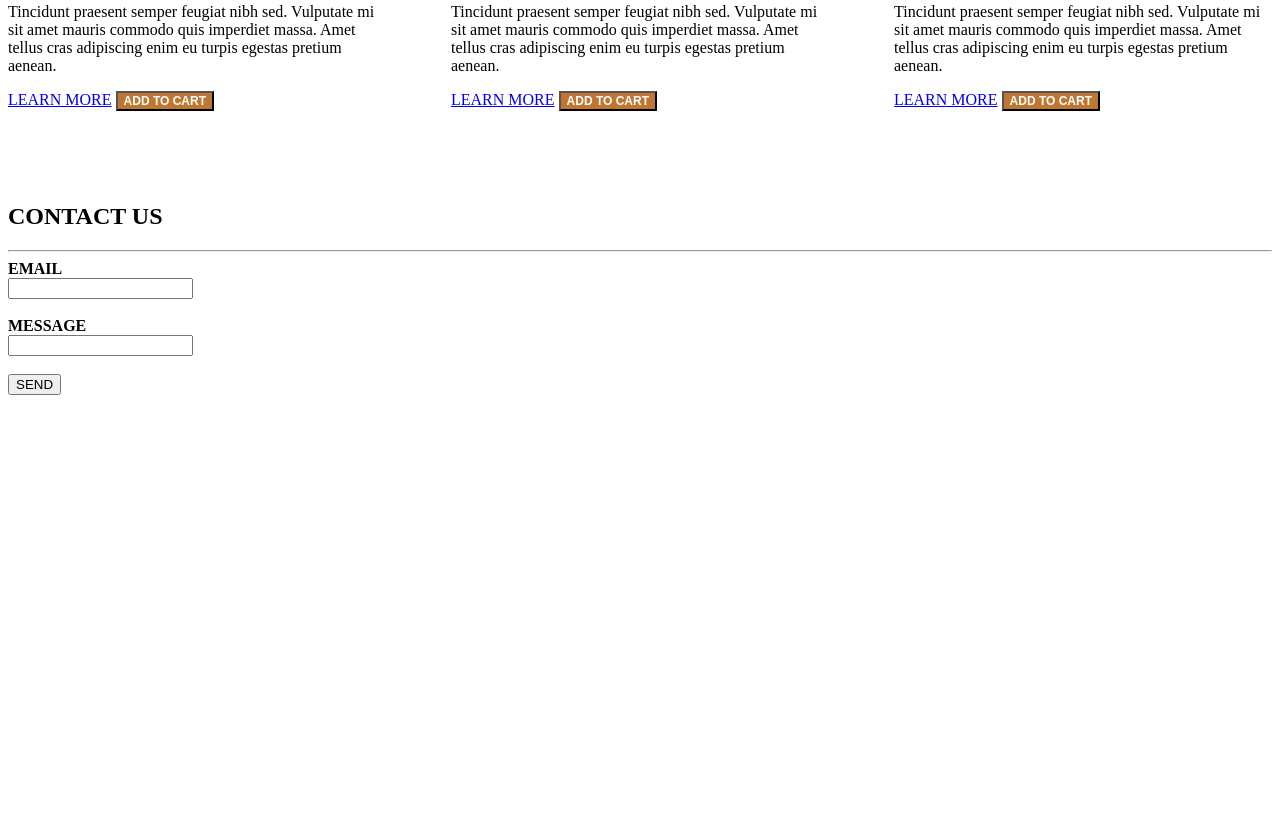
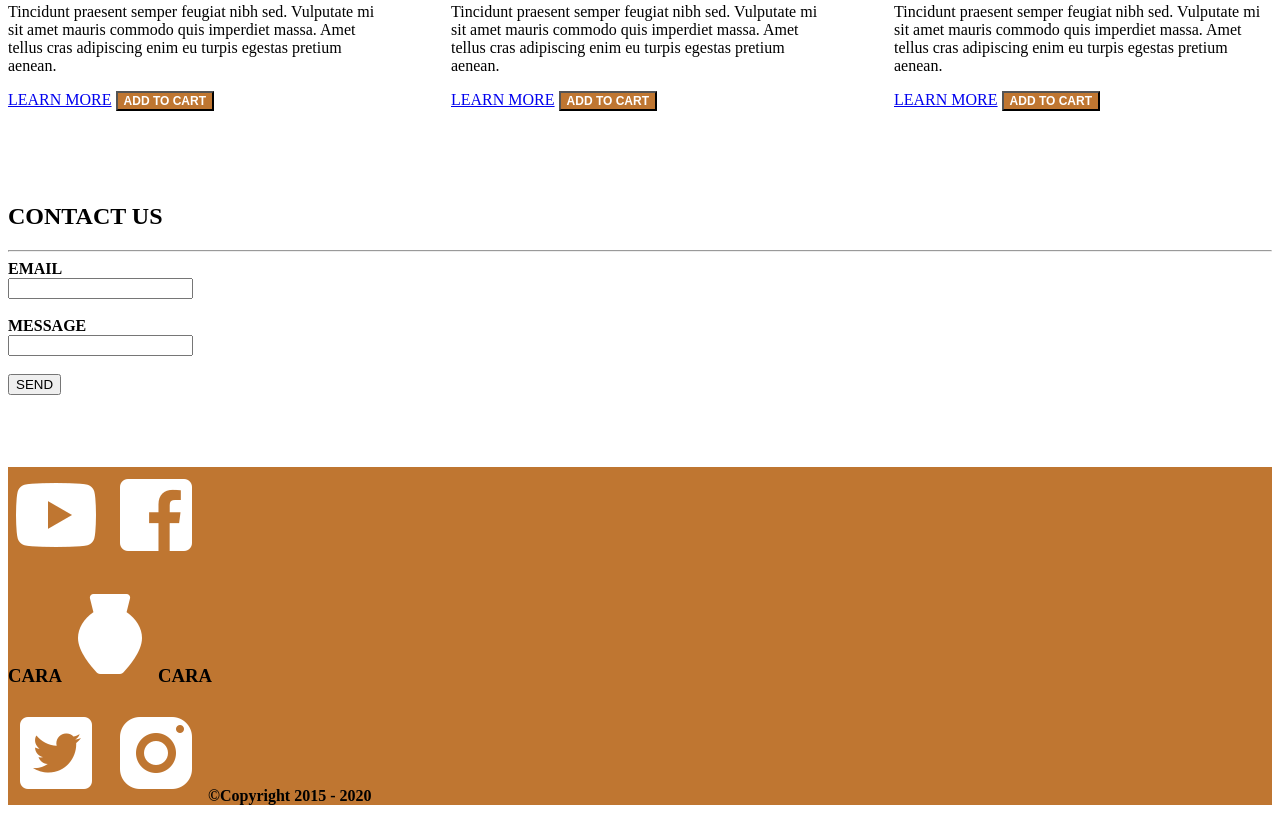
Before and after one commit to Creedo11/eCommWebsite, a plain HTML site: page index.html in a window 1280 px wide. Shown: the part 4198-5011 px from the top of the page. Before the commit the page ends 4601 px from the top, so only its background shows below. Drawn offline with Linux system fonts and the light colour scheme.

Commit message:
added footer section + began added footer contents

```diff
--- a/index.html
+++ b/index.html
@@ -189,5 +189,19 @@
             </div>
         </section>
     </main>
+    <br>
+    <br>
+    <br>
+    <br>
+    <footer>
+        <div>
+            <a><img class="footer_image" src="assets/icons8-youtube-96.png"></a>
+            <a><img class="footer_image" src="assets/icons8-facebook-96 (1).png"></a>
+            <h3>CARA<img class="footer_center_image" src = "assets/icons8-pottery-96 (1).png">CARA</h3>
+            <a><img class="footer_image" src="assets/icons8-twitter-96.png"></a>
+            <a><img class="footer_image" src="assets/icons8-instagram-96.png"></a>
+            <strong>©Copyright 2015 - 2020</strong>
+        </div>
+    </footer>
 </body>
 </html>
--- a/styles.css
+++ b/styles.css
@@ -26,3 +26,7 @@
     font-weight: bold;
     font-size: 12px;
 }
+
+footer {
+    background-color: #bf7631;
+}
```
